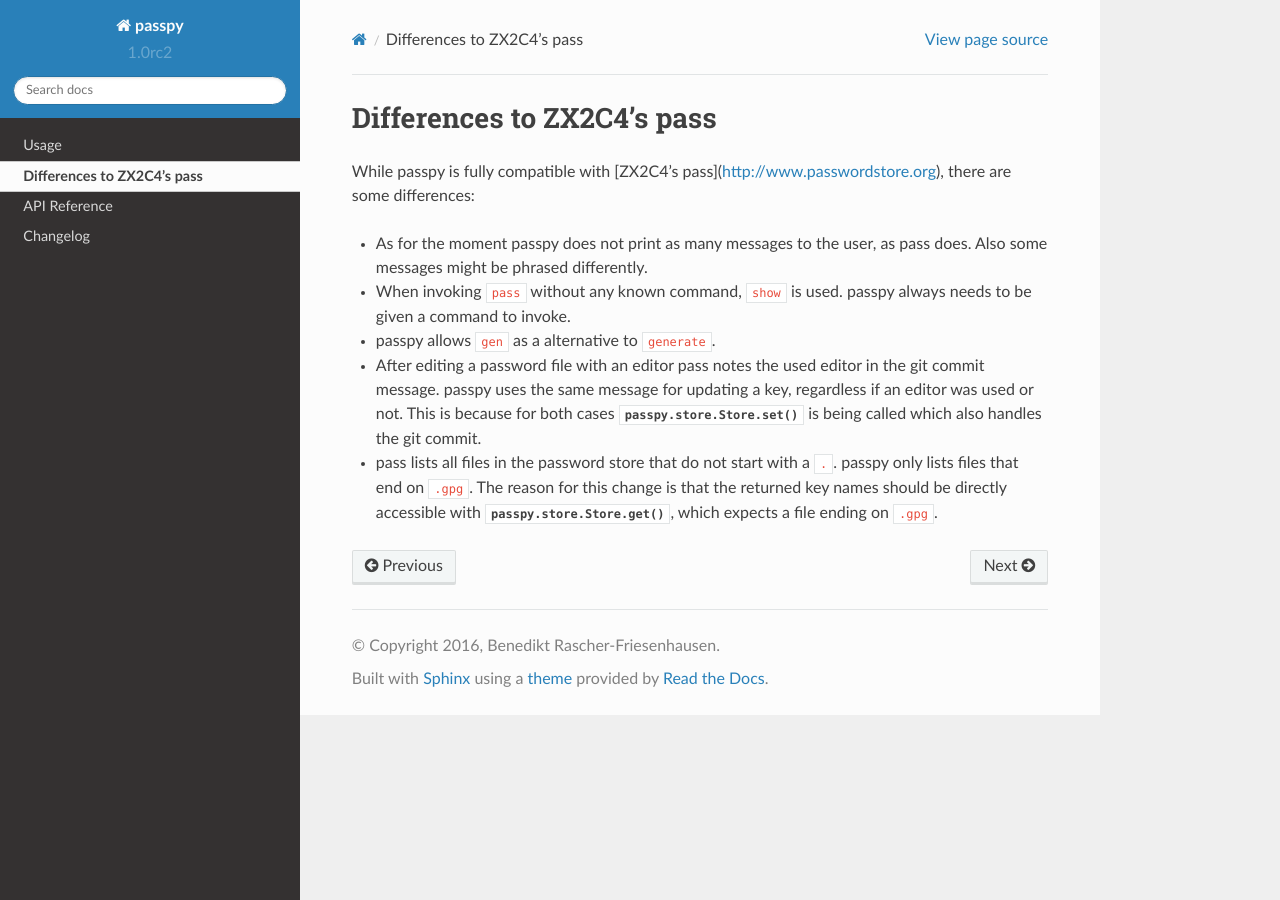
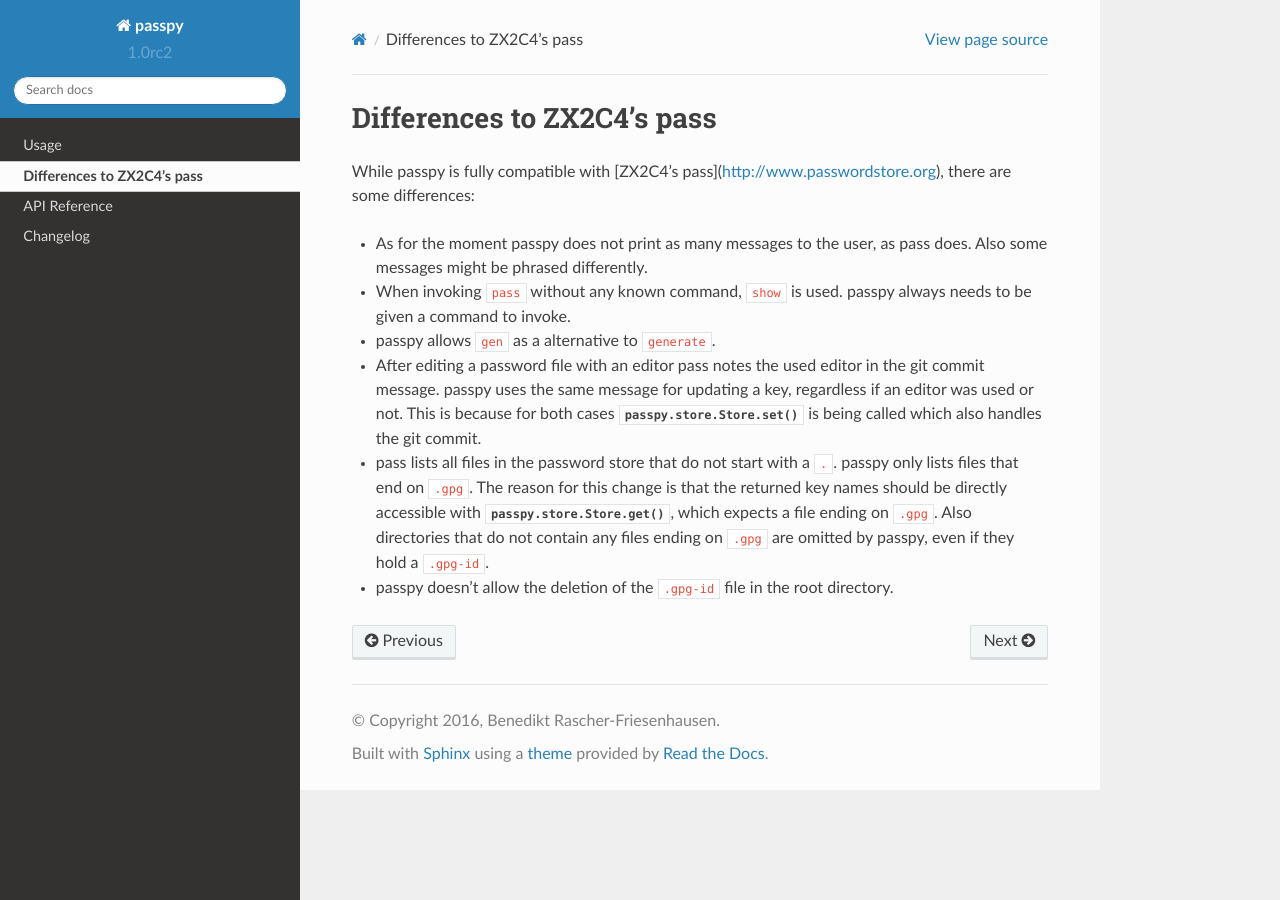
Before and after one commit to bfrascher/passpy, a Sphinx documentation site: the page built from docs/difference.rst, in a window 1280 px wide. Built offline with Sphinx 7.4.7 and the Read the Docs theme 2.0.0, drawn with Linux system fonts in a browser that asks for light colours.

Commit message:
docs: Update differences

```diff
--- a/docs/difference.rst
+++ b/docs/difference.rst
@@ -22,5 +22,10 @@
 - pass lists all files in the password store that do not start with a
   ``.``.  passpy only lists files that end on ``.gpg``.  The reason
   for this change is that the returned key names should be directly
-  accessible with :func:`passpy.store.Store.get`, which expects a
-  file ending on ``.gpg``.
+  accessible with :func:`passpy.store.Store.get`, which expects a file
+  ending on ``.gpg``.  Also directories that do not contain any files
+  ending on ``.gpg`` are omitted by passpy, even if they hold a
+  ``.gpg-id``.
+
+- passpy doesn't allow the deletion of the ``.gpg-id`` file in the
+  root directory.
```
